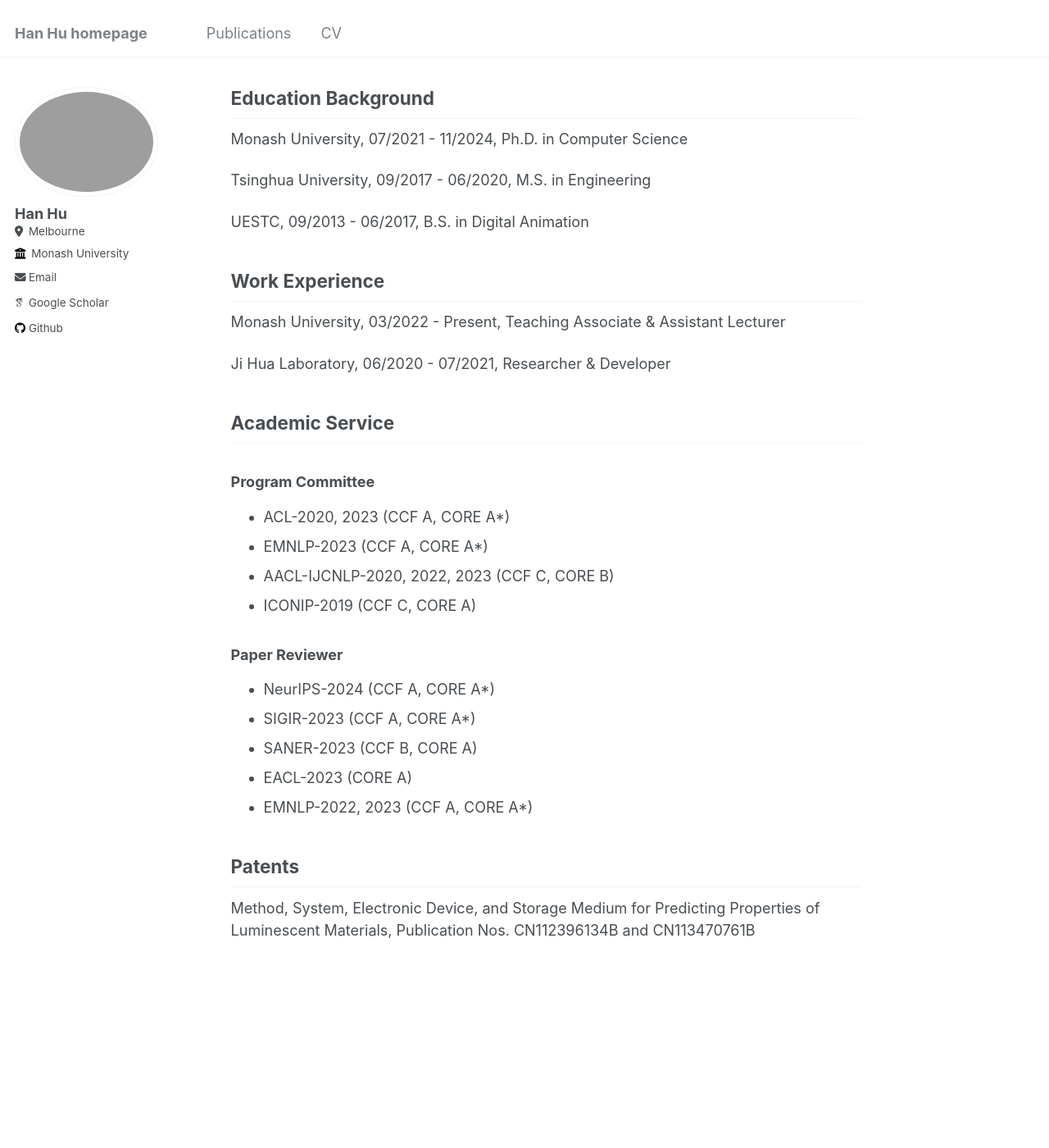
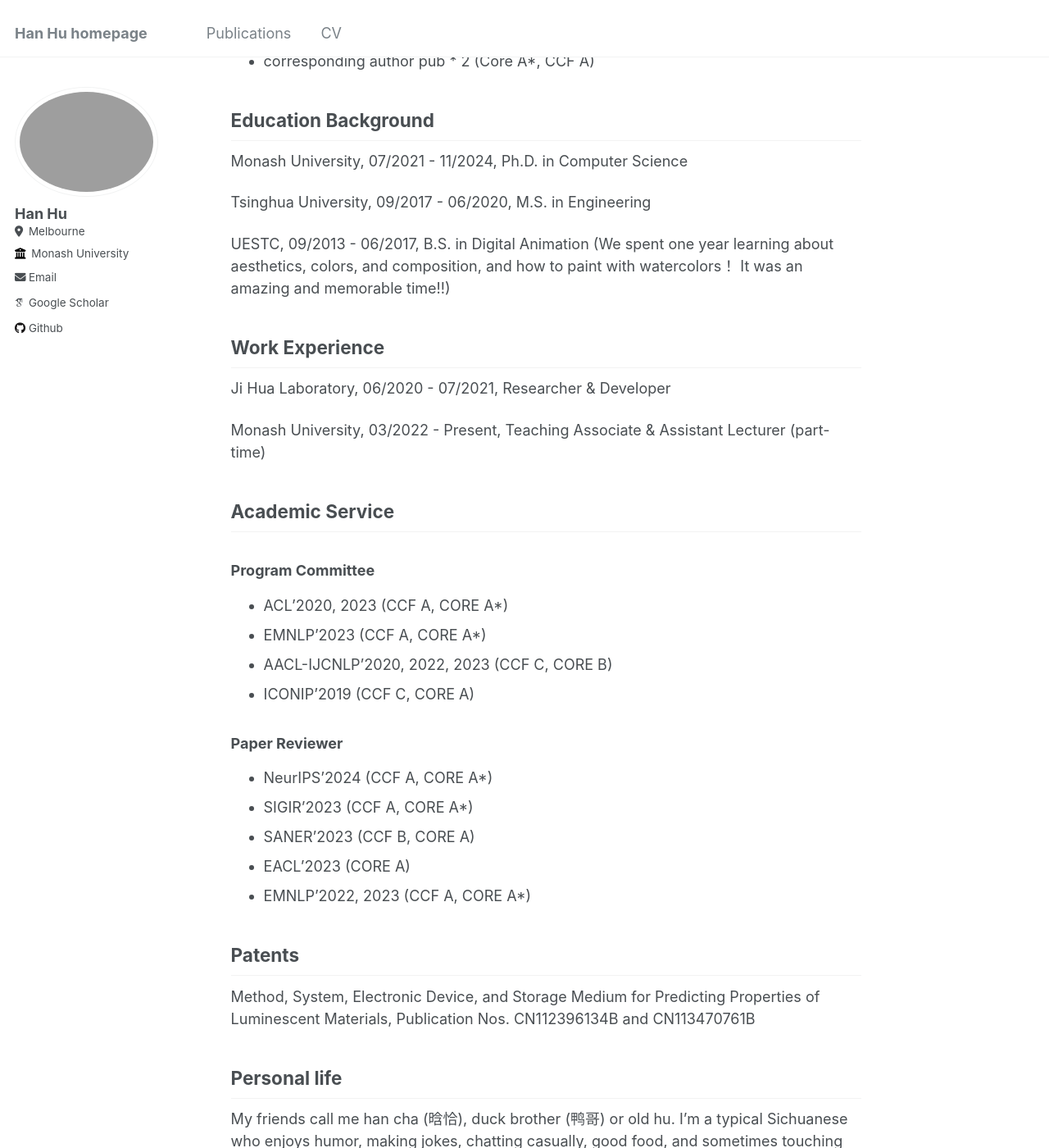
Before and after one commit to huhanGitHub/huhanGitHub.github.io, a Jekyll site: the page built from _pages/about.md, in a window 1280 px wide and 1400 px high, scrolled down 2049 px. Shown: the whole window at 82% size. Built offline with Jekyll 4.4.1, drawn with Linux system fonts in a browser that asks for light colours; some web fonts are replaced; some of the changed text lies outside the part shown.

Commit message:
Update about.md

```diff
--- a/_pages/about.md
+++ b/_pages/about.md
@@ -10,8 +10,8 @@ redirect_from:
 ## About Me
 
 I am **Han Hu**, Chinese 胡晗, a final year PhD student at Monash University, Australia.
-My research primarily focuses on **mobile application (app) analysis**, including **static program analysis**, **cross-platform (Android, iOS) app analysis**, **dynamic GUI analysis**, and developing **AI** & **Large Language Model (LLM)**--assisted approaches to enhance existing program analysis approaches for mobile apps.
-Key projects include the **cross-platform GUI adaptation and exploration** \[TOSEM'2024, NeurIPS'2023, TOSEM'2023\] and the **analysis of vulnerabilities in on-device models** \[TOSEM'2023, WWW'2022, ICSE'2021\]. I am also actively engaged in **code generation** \[[Starcoder2](https://github.com/bigcode-project/starcoder2), TOSEM'2021, ICONIP'2019\].
+My research primarily focuses on **mobile application analysis**, including **static program analysis**, **cross-platform (Android, iOS) app analysis**, **dynamic GUI analysis**, and developing **AI** & **Large Language Model (LLM)**--assisted approaches to enhance existing program analysis approaches for mobile apps.
+Key projects include the **cross-platform GUI adaptation and exploration** \[TOSEM'2024, NeurIPS'2023, TOSEM'2023\] and the **analysis of vulnerabilities in on-device models** \[TOSEM'2023, WWW'2022, ICSE'2021\]. I am also actively engaged in **benchmark construction of LLM**, like code generation and code comment generation \[[Starcoder2](https://github.com/bigcode-project/starcoder2), TOSEM'2021, ICONIP'2019\].
 
 Fell free to drop me an email: han.hu@monash.edu, agmaiofhuhan@gmail.com if you would like to talk to me.
 
@@ -24,7 +24,7 @@ I am particularly drawn to industry-driven projects and positions in industry th
 
 ## Latest News
 
-- **May, 2024:** I will serve as a paper reviewer in NeurIPS-2024. Thanks for the invitation.
+- **May, 2024:** I will serve as a paper reviewer in NeurIPS'2024. Thanks for the invitation.
 - **May, 2024:** One paper has been accepted in TOSEM.
 
 
@@ -59,36 +59,34 @@ Monash University, 07/2021 - 11/2024, Ph.D. in Computer Science
 
 Tsinghua University, 09/2017 - 06/2020, M.S. in Engineering
 
-UESTC, 09/2013 - 06/2017, B.S. in Digital Animation
+UESTC, 09/2013 - 06/2017, B.S. in Digital Animation (We spent one year learning about aesthetics, colors, and composition, and how to paint with watercolors！ It was an amazing and memorable time!!)
 
 
 ## Work Experience
 
-Monash University, 03/2022 - Present, Teaching Associate & Assistant Lecturer
-
 Ji Hua Laboratory, 06/2020 - 07/2021, Researcher & Developer
 
+Monash University, 03/2022 - Present, Teaching Associate & Assistant Lecturer (part-time)
 
 ## Academic Service
 
 ### **Program Committee**
-- ACL-2020, 2023 (CCF A, CORE A\*)
-- EMNLP-2023 (CCF A, CORE A\*)
-- AACL-IJCNLP-2020, 2022, 2023 (CCF C, CORE B)
-- ICONIP-2019 (CCF C, CORE A)
+- ACL'2020, 2023 (CCF A, CORE A\*)
+- EMNLP'2023 (CCF A, CORE A\*)
+- AACL-IJCNLP'2020, 2022, 2023 (CCF C, CORE B)
+- ICONIP'2019 (CCF C, CORE A)
 
 ### **Paper Reviewer**
-- NeurIPS-2024 (CCF A, CORE A\*)
-- SIGIR-2023 (CCF A, CORE A\*)
-- SANER-2023 (CCF B, CORE A)
-- EACL-2023 (CORE A)
-- EMNLP-2022, 2023 (CCF A, CORE A\*)
+- NeurIPS'2024 (CCF A, CORE A\*)
+- SIGIR'2023 (CCF A, CORE A\*)
+- SANER'2023 (CCF B, CORE A)
+- EACL'2023 (CORE A)
+- EMNLP'2022, 2023 (CCF A, CORE A\*)
 
 
 ## Patents
 Method, System, Electronic Device, and Storage Medium for Predicting Properties of Luminescent Materials, Publication Nos. CN112396134B and CN113470761B
 
-<!--
+
 ## Personal life
-My friends call me han cha (晗恰), duck brother (鸭哥) or old hu. I'm a typical Sichuanese who enjoys humor, making jokes, chatting casually, good food, and touching fish.
--->
+My friends call me han cha (晗恰), duck brother (鸭哥) or old hu. I'm a typical Sichuanese who enjoys humor, making jokes, chatting casually, good food, and sometimes touching fish.
```
Also changed, not shown: other parts of _pages/about.md (+1 -1 lines).
